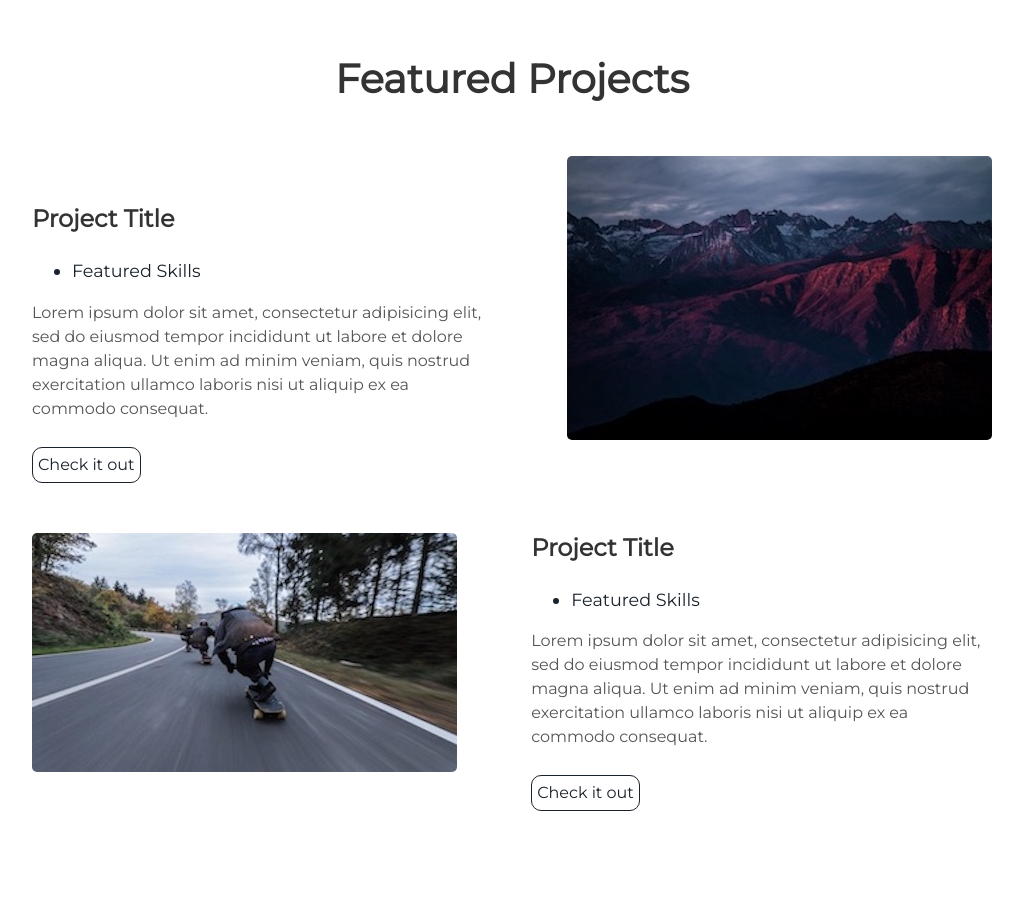
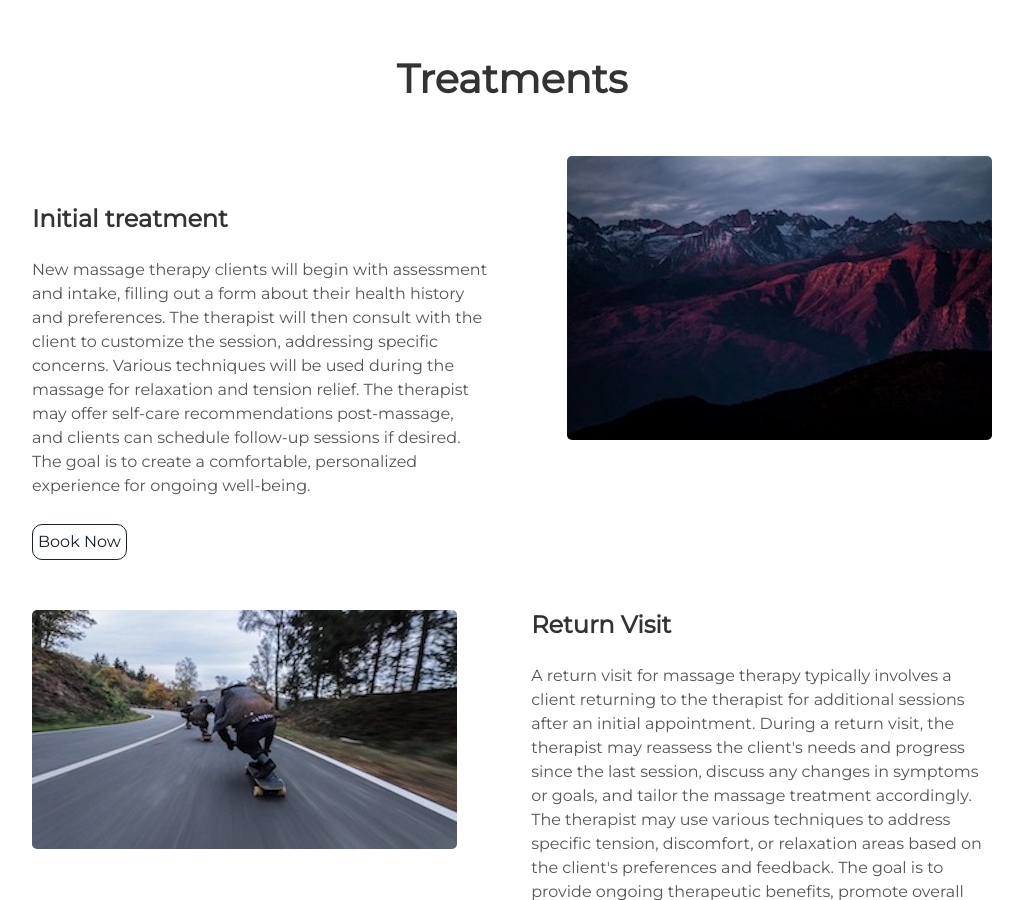
Before and after one commit to HelloMuscle/hellomuscle.github.io, a Jekyll site: the page built from index.html, in a window 1280 px wide and 900 px high, scrolled down 3250 px. Shown: the whole window, without its empty margins (128-1151 px from the left). Built offline with Jekyll 4.4.1, drawn with Linux system fonts in a browser that asks for light colours; some of the changed text lies outside the part shown.

Commit message:
adding treatments

```diff
--- a/_includes/treatments.html
+++ b/_includes/treatments.html
@@ -1,17 +1,14 @@
 <div class="user-details">
-  <h1> Featured Projects </h1>
+  <h1>Treatments</h1>
 </div>
 <div class="user-projects">
   <div class="images-right">
     <img alt="mountains" src="{{ "/assets/img/mountains.jpg" | prepend: site.baseurl }}" />
   </div>
   <div class="contents">
-    <h3> Project Title </h3>
-    <ul>
-      <li> Featured Skills</li>
-    </ul>
-    <p>Lorem ipsum dolor sit amet, consectetur adipisicing elit, sed do eiusmod tempor incididunt ut labore et dolore magna aliqua. Ut enim ad minim veniam, quis nostrud exercitation ullamco laboris nisi ut aliquip ex ea commodo consequat.</p>
-    <a class="project-link" href="#">Check it out</a>
+    <h3> Initial treatment </h3>
+    <p>New massage therapy clients will begin with assessment and intake, filling out a form about their health history and preferences. The therapist will then consult with the client to customize the session, addressing specific concerns. Various techniques will be used during the massage for relaxation and tension relief. The therapist may offer self-care recommendations post-massage, and clients can schedule follow-up sessions if desired. The goal is to create a comfortable, personalized experience for ongoing well-being.</p>
+    <a class="project-link" href="https://hellomuscle.janeapp.com">Book Now</a>
   </div>
 </div>
 <div class="user-projects">
@@ -19,11 +16,18 @@
     <img alt="mountains" src="{{ "/assets/img/skate.jpg" | prepend: site.baseurl }}" />
   </div>
   <div class="contents-right">
-    <h3> Project Title </h3>
-    <ul>
-      <li> Featured Skills</li>
-    </ul>
-    <p>Lorem ipsum dolor sit amet, consectetur adipisicing elit, sed do eiusmod tempor incididunt ut labore et dolore magna aliqua. Ut enim ad minim veniam, quis nostrud exercitation ullamco laboris nisi ut aliquip ex ea commodo consequat.</p>
-    <a class="project-link" href="#">Check it out</a>
+    <h3>Return Visit</h3>
+    <p>A return visit for massage therapy typically involves a client returning to the therapist for additional sessions after an initial appointment. During a return visit, the therapist may reassess the client's needs and progress since the last session, discuss any changes in symptoms or goals, and tailor the massage treatment accordingly. The therapist may use various techniques to address specific tension, discomfort, or relaxation areas based on the client's preferences and feedback. The goal is to provide ongoing therapeutic benefits, promote overall well-being, and address any new concerns that may have arisen since the previous session. Regular return visits are often recommended for sustained health benefits and to maintain the positive effects of massage therapy.</p>
+    <a class="project-link" href="https://hellomuscle.janeapp.com">Book Now</a>
   </div>
 </div>
+<div class="user-projects">
+  <div class="images-left">
+    <img alt="mountains" src="{{ "/assets/img/skate.jpg" | prepend: site.baseurl }}" />
+  </div>
+  <div class="contents-right">
+    <h3>Temporal Mandibular Dysfunction Treatment</h3>
+    <p>Temporomandibular Joint (TMJ) massage therapy addresses jaw joint and muscle issues. The process includes assessing jaw movement, introducing relaxation techniques, releasing tension, gentle joint mobilization, and recommending home exercises. The cause and, therefore, treatment of TMD is often so varied that consulting a qualified therapist or healthcare professional for effective TMJ relief is recommended.</p>
+    <a class="project-link" href="https://hellomuscle.janeapp.com">Book Now</a>
+  </div>
+</div>
```
